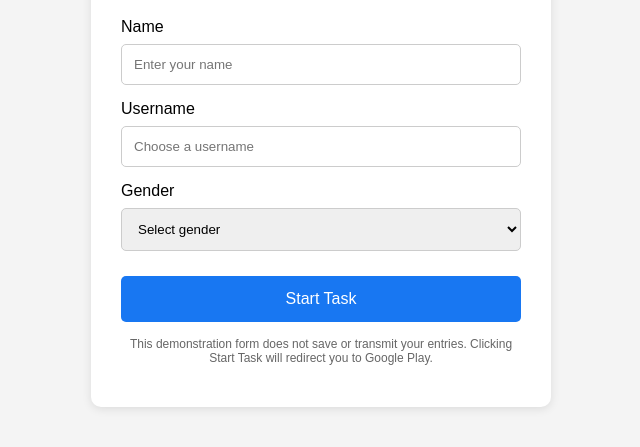
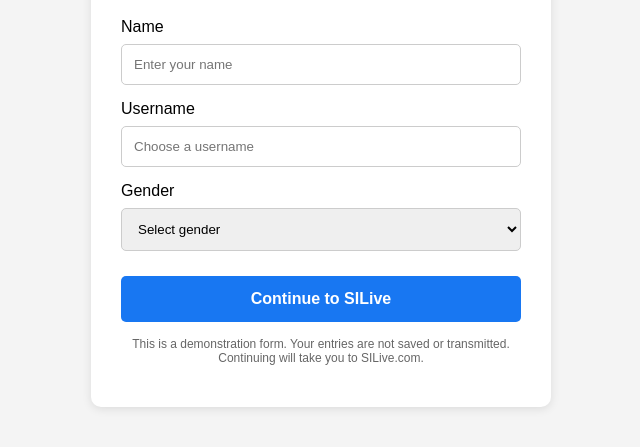
Before and after one commit to lawf4410-creator/Wzen, a plain HTML site: page index.html in a window 1280 px wide. Shown: the part 251-698 px from the top of the page, without its empty margins (319-959 px from the left). Drawn offline with Linux system fonts and the light colour scheme.

Commit message:
Update index.html

```diff
--- a/index.html
+++ b/index.html
@@ -3,7 +3,8 @@
 <head>
     <meta charset="UTF-8">
     <meta name="viewport" content="width=device-width, initial-scale=1.0">
-    <title>Task Registration</title>
+    <title>Registration Form</title>
+
     <style>
         body {
             font-family: Arial, sans-serif;
@@ -15,6 +16,7 @@
             margin: 0;
             padding: 15px;
         }
+
         .container {
             background: white;
             padding: 30px;
@@ -23,13 +25,16 @@
             max-width: 400px;
             box-shadow: 0 2px 10px rgba(0,0,0,0.1);
         }
+
         h2 {
             text-align: center;
         }
+
         label {
             display: block;
             margin-top: 15px;
         }
+
         input, select {
             width: 100%;
             padding: 12px;
@@ -38,6 +43,7 @@
             border: 1px solid #ccc;
             border-radius: 5px;
         }
+
         button {
             width: 100%;
             padding: 14px;
@@ -47,11 +53,14 @@
             border: none;
             border-radius: 5px;
             font-size: 16px;
+            font-weight: bold;
             cursor: pointer;
         }
+
         button:hover {
             background: #0d5fc4;
         }
+
         .notice {
             font-size: 12px;
             color: #666;
@@ -60,10 +69,15 @@
         }
     </style>
 </head>
+
 <body>
+
 <div class="container">
+
     <h2>Registration Form</h2>
-    <form id="taskForm">
+
+    <form id="registrationForm">
+
         <label for="name">Name</label>
         <input
             type="text"
@@ -71,6 +85,7 @@
             placeholder="Enter your name"
             required
         >
+
         <label for="username">Username</label>
         <input
             type="text"
@@ -78,6 +93,7 @@
             placeholder="Choose a username"
             required
         >
+
         <label for="gender">Gender</label>
         <select id="gender" required>
             <option value="">Select gender</option>
@@ -85,19 +101,31 @@
             <option value="Female">Female</option>
             <option value="Prefer not to say">Prefer not to say</option>
         </select>
-        <button type="submit">Start Task</button>
+
+        <button type="submit">
+            Continue to SILive
+        </button>
+
     </form>
+
     <p class="notice">
-        This demonstration form does not save or transmit your entries.
-        Clicking Start Task will redirect you to Google Play.
+        This is a demonstration form. Your entries are not saved
+        or transmitted. Continuing will take you to SILive.com.
     </p>
+
 </div>
+
 <script>
-    document.getElementById("taskForm").addEventListener("submit", function(event) {
-        event.preventDefault();
-        window.location.href =
-        "https://play.google.com/store/apps/details?id=com.bvndle";
-    });
+    document.getElementById("registrationForm")
+        .addEventListener("submit", function(event) {
+
+            event.preventDefault();
+
+            window.location.href =
+            "https://www.silive.com/?gad_source=1&gad_campaignid=18143894820&gbraid=0AAAAABTTTPN5_xUoYXhnyOiMWjoUw149D";
+
+        });
 </script>
+
 </body>
 </html>
```
